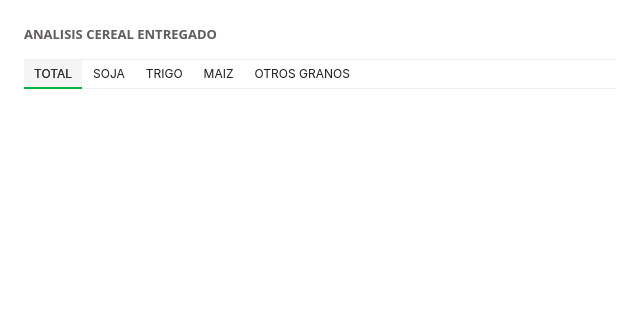
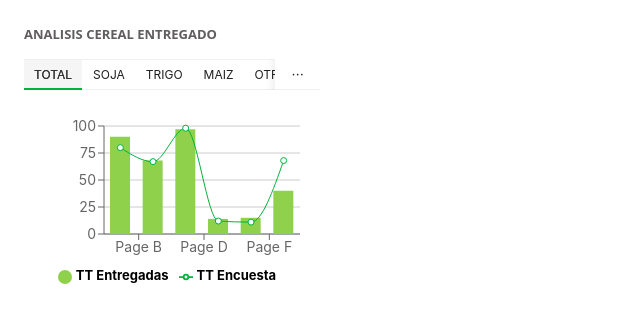
Before and after one commit to juliperelda/grafico-cereal-insumos, a React (Create React App) app: page / in a window 1280 px wide. Shown: the top 322 px of the page, without its empty margins (0-640 px from the left). Built offline with nearby package versions, Linux system fonts and the light colour scheme.

Commit message:
Realizando pruebas

```diff
--- a/src/components/analisisCerealEntregado/GraficoCerealEntregado.js
+++ b/src/components/analisisCerealEntregado/GraficoCerealEntregado.js
@@ -283,7 +283,7 @@ export const GraficoCerealEntregado = () => {
 
     return (
         <>
-            {/* <div className='divContainerPestañas'> */}
+            <div className='divContainerPestañas'>
                 <Tabs
                     className='tabs-custom'
                     activeKey={activeKey}
@@ -318,7 +318,7 @@ export const GraficoCerealEntregado = () => {
                         <Line type="monotone" dataKey='TT Encuesta' stroke="#00b33b" />
                     </ComposedChart>
                 </ResponsiveContainer>
-            {/* </div> */}
+            </div>
         </>
     )
 }
```
